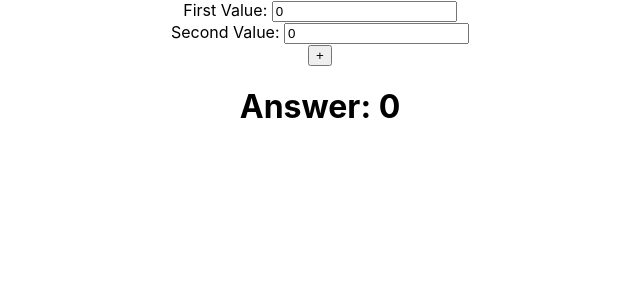
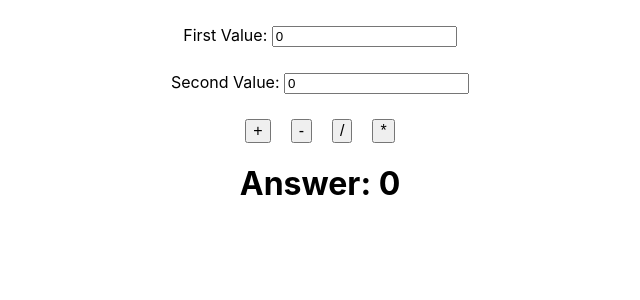
Before and after one commit to defaulterrr/TSD_lab, a React (Create React App) app: page / in a window 1280 px wide. Shown: the top 300 px of the page, without its empty margins (320-960 px from the left). Built offline with nearby package versions, Linux system fonts and the light colour scheme.

Commit message:
Feature: + - / * and minimal styling

```diff
--- /dev/null
+++ b/src/component/ActionButton/ActionButton.css
@@ -0,0 +1,8 @@
+.ActionButton {
+    margin: 10px;
+    display: inline;
+}
+
+.button {
+    font-size: 12pt;
+}
--- a/src/component/ActionButton.js
+++ b/src/component/ActionButton/ActionButton.js
@@ -1,4 +1,5 @@
 import React from 'react'
+import './ActionButton.css'
 
 class ActionButton extends React.Component {
     constructor(props) {
@@ -11,15 +12,15 @@ class ActionButton extends React.Component {
     }
 
     onClick = () => {
-        this.state.action()
+        this.state.action(this.state.label)
     }
 
     render() {
 
         return(
-            <div className='ActionButton'>
+            <div className='ActionButton' class="ActionButton">
 
-        <button onClick={this.onClick}>{this.state.label}</button>
+        <button onClick={this.onClick} class="button">{this.state.label}</button>
             </div>
         )
 
--- a/src/component/Calculator.js
+++ b/src/component/Calculator.js
@@ -1,6 +1,6 @@
 import React from 'react'
-import ValueBox from './ValueBox'
-import ActionButton from './ActionButton'
+import ValueBox from './ValueBox/ValueBox'
+import ActionButton from './ActionButton/ActionButton'
 
 class Calculator extends React.Component {
     constructor(props) {
@@ -11,37 +11,41 @@ class Calculator extends React.Component {
             result:         0,
         }
         this.onPress = this.onPress.bind(this)
-        //const state_valueOne = {firstValue: this.state.firstValue, id: "first"}
+
     }
 
-    onPress = () => {
-        // this.state.firstValue =
+    onPress = (label) => {
         const first = Number(document.getElementById("first").value)
-        // alert(first)
         const second = Number(document.getElementById("second").value)
 
-        this.setState( {
-            firstValue: first,
-            secondValue: second,
-            result:     first+second
-        })
+        if (label === "+") {
+            this.setState( {
+                result:     first+second
+            })
+        } else if (label === "-") {
+            this.setState( {
+                result:     first-second
+            })
+        } else if (label === "/") {
+            this.setState( {
+                result:     first/second
+            })
+        } else if (label === "*") {
+            this.setState( {
+                result:     first*second
+            })
+        }
     }
-
-
-
-    // onChange = () => {
-    //     this.setState({value: event.target.value})
-    // }
-
-
 
     render() {
         return (
             <div className="Calculator">
                 <ValueBox label=" First Value: " id="first" value={this.state.firstValue}></ValueBox>
                 <ValueBox label="Second Value: " id="second" value={this.state.secondValue}></ValueBox>
-
                 <ActionButton label="+" action={this.onPress}></ActionButton>
+                <ActionButton label="-" action={this.onPress}></ActionButton>
+                <ActionButton label="/" action={this.onPress}></ActionButton>
+                <ActionButton label="*" action={this.onPress}></ActionButton>
         <h1>Answer: {this.state.result}</h1>
             </div>
         )
--- /dev/null
+++ b/src/component/ValueBox/ValueBox.css
@@ -0,0 +1,3 @@
+.ValueBox {
+    margin: 25px;
+}
--- a/src/component/ValueBox.js
+++ b/src/component/ValueBox/ValueBox.js
@@ -1,4 +1,5 @@
 import React from 'react'
+import './ValueBox.css'
 
 class ValueBox extends React.Component {
 
@@ -25,7 +26,7 @@ class ValueBox extends React.Component {
 
     render() {
         return (
-            <div className={this.state.id}>
+            <div className={this.state.id} class="ValueBox">
                 <label className="inputLabel">
                     {this.state.label}
                 </label>
```
